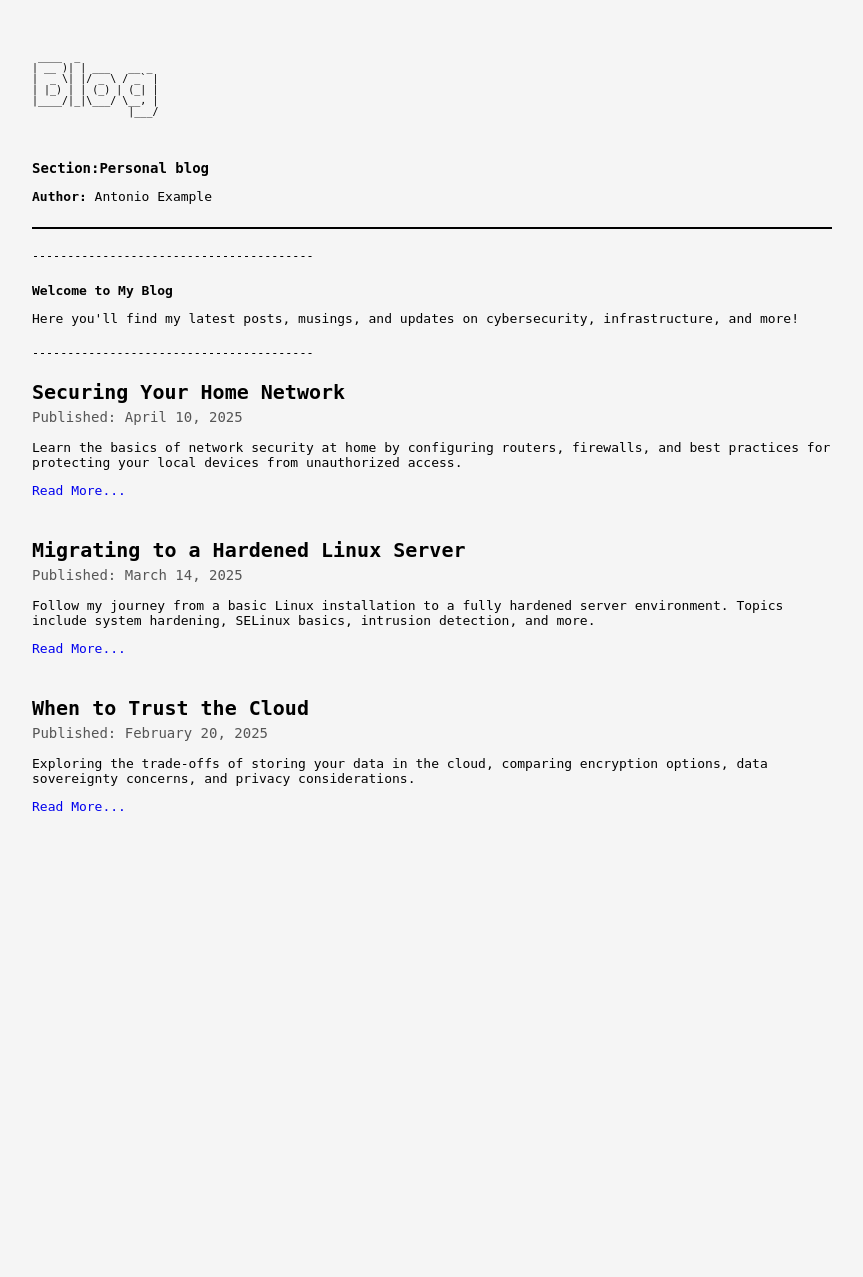
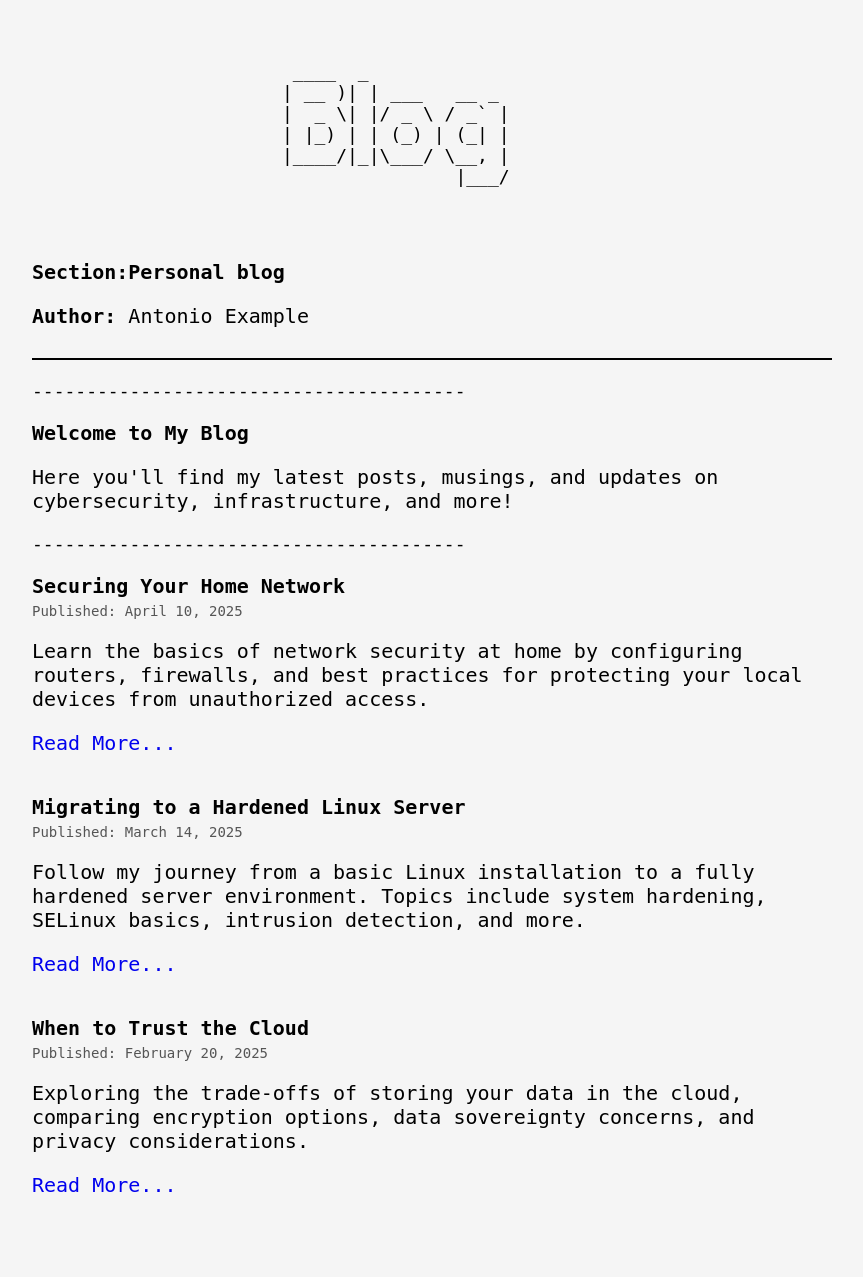
Before and after one commit to socratech-sh/socratech-web, a Flask app: template templates/blog.html in a window 1280 px wide. Shown: the whole page, without its empty margins (208-1071 px from the left). Before the commit the page ends 811 px from the top, so only its background shows below. Run offline with Flask 3, Linux system fonts and the light colour scheme; the template is opened without the code that fills it, so the values that code supplies are empty.

Commit message:
html designed improved and unnecesary files removed

```diff
--- a/main.py
+++ b/main.py
@@ -10,7 +10,16 @@ def health():
 
 @app.get("/")
 def render_links():
-    return render_template("links.html")
+    return render_template("index.html")
+
+@app.get("/blog")
+def render_blog():
+    return render_template("blog.html")
+
+
+@app.get("/timeline")
+def render_timeline():
+    return render_template("timeline.html")
 
 
 if __name__ == "__main__":
--- a/templates/blog.html
+++ b/templates/blog.html
@@ -10,11 +10,12 @@
             background-color: #f5f5f5; /* Light gray to mimic a paper-like backdrop */
             margin: 0;
             padding: 20px;
+            font-size: 20px;
         }
 
         h1 {
             margin-top: 20px;
-            font-size: 14px;
+            font-size: 20px;
         }
 
         .rfc-container {
@@ -30,11 +31,11 @@
         }
 
         .rfc-title {
-            font-size: 10px;
-            max-height: 100px;
-            min-height: 100px;
-            max-width: 150px;
-            min-width: 150px
+            font-size: 18px;
+            max-height: 200px;
+            min-height: 200px;
+            max-width: 300px;
+            min-width: 300px;
             margin: 0 auto;
             white-space: pre;
         }
--- a/templates/links.html
+++ b/templates/index.html
@@ -16,10 +16,11 @@
 
         .ascii-literal {
             white-space: pre;
-            font:size;
+            font-size: 18px;
         }
 
         .rfc-container {
+            max-width: 800px;
             margin: 0 auto;
             padding: 20px;
         }
--- a/templates/timeline.html
+++ b/templates/timeline.html
@@ -11,6 +11,7 @@
             margin: 0;
             padding: 20px;
             display: flex;
+            font-size: 20px;
             justify-content: center;
         }
 
```
Also changed, not shown: 1 other file.
